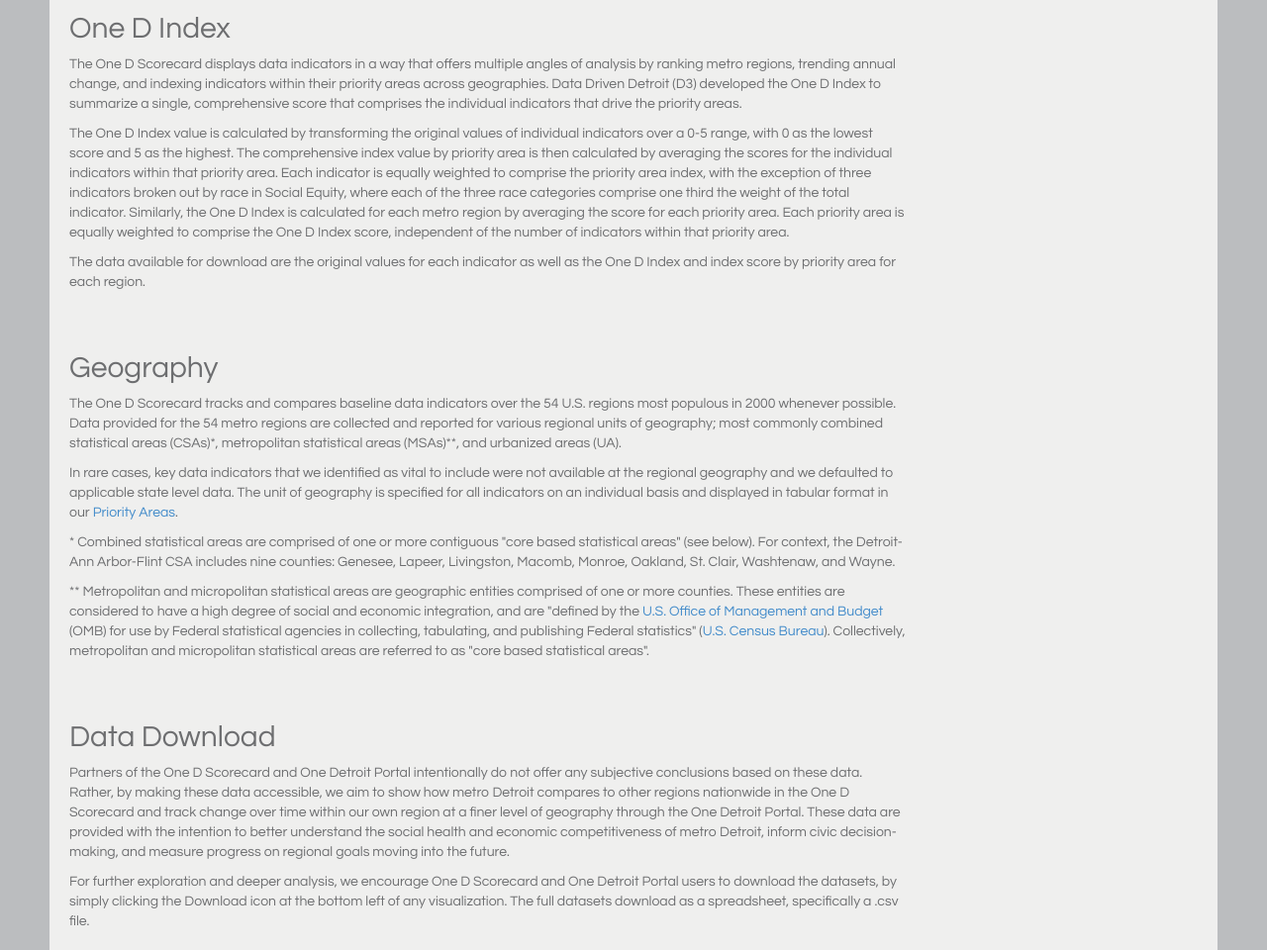
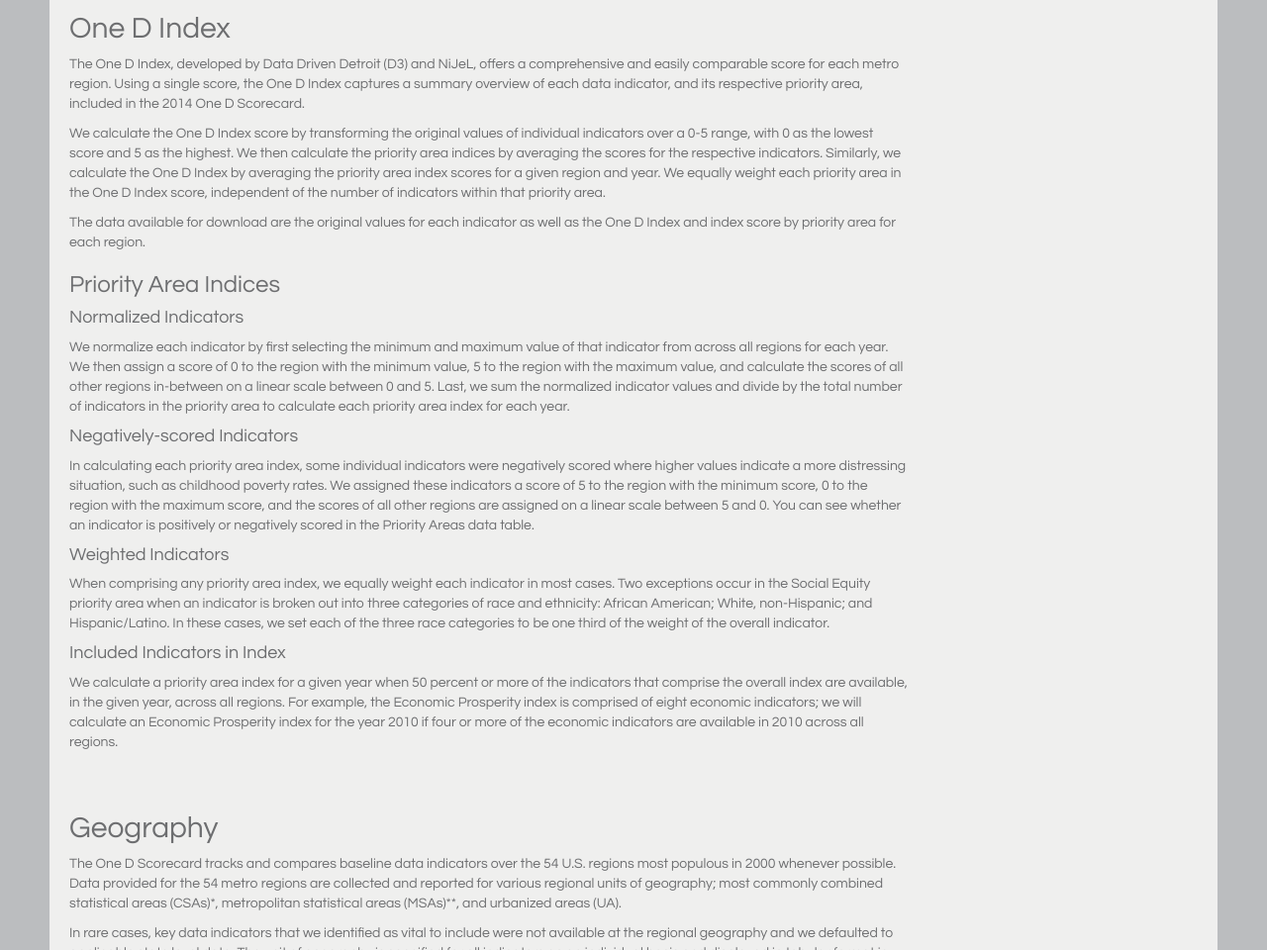
Before and after one commit to NiJeLorg/OneD-Scorecard, a plain HTML site: page methodology.html in a window 1280 px wide. Shown: the part 2800-3760 px from the top of the page at 99% size. Drawn offline with Linux system fonts and the light colour scheme.

Commit message:
update index methods

```diff
--- a/methodology.html
+++ b/methodology.html
@@ -358,12 +358,26 @@
 									</div>
 									<div class="bs-docs-section">
 										<h2 id="odindex">One D Index</h2>
-										<p>The One D Scorecard displays data indicators in a way that offers multiple angles of analysis by ranking metro regions, trending annual change, and indexing indicators within their priority areas across geographies.  Data Driven Detroit (D3) developed the One D Index to summarize a single, comprehensive score that comprises the individual indicators that drive the priority areas.
+										<p>The One D Index, developed by Data Driven Detroit (D3) and NiJeL, offers a comprehensive and easily comparable score for each metro region.  Using a single score, the One D Index captures a summary overview of each data indicator, and its respective priority area, included in the 2014 One D Scorecard.
 		</p>
-										<p>The One D Index value is calculated by transforming the original values of individual indicators over a 0-5 range, with 0 as the lowest score and 5 as the highest.  The comprehensive index value by priority area is then calculated by averaging the scores for the individual indicators within that priority area.  Each indicator is equally weighted to comprise the priority area index, with the exception of three indicators broken out by race in Social Equity, where each of the three race categories comprise one third the weight of the total indicator.  Similarly, the One D Index is calculated for each metro region by averaging the score for each priority area.  Each priority area is equally weighted to comprise the One D Index score, independent of the number of indicators within that priority area.
+										<p>We calculate the One D Index score by transforming the original values of individual indicators over a 0-5 range, with 0 as the lowest score and 5 as the highest.  We then calculate the priority area indices by averaging the scores for the respective indicators.  Similarly, we calculate the One D Index by averaging the priority area index scores for a given region and year.  We equally weight each priority area in the One D Index score, independent of the number of indicators within that priority area.
 		</p>
 										<p>The data available for download are the original values for each indicator as well as the One D Index and index score by priority area for each region.
 		</p>
+										<h3 id="paindex">Priority Area Indices</h3>
+										<h4 id="norm">Normalized Indicators</h4>
+										<p>We normalize each indicator by first selecting the minimum and maximum value of that indicator from across all regions for each year.  We then assign a score of 0 to the region with the minimum value, 5 to the region with the maximum value, and calculate the scores of all other regions in-between on a linear scale between 0 and 5.  Last, we sum the normalized indicator values and divide by the total number of indicators in the priority area to calculate each priority area index for each year.
+		</p>
+										<h4 id="neg">Negatively-scored Indicators</h4>
+										<p>In calculating each priority area index, some individual indicators were negatively scored where higher values indicate a more distressing situation, such as childhood poverty rates.  We assigned these indicators a score of 5 to the region with the minimum score, 0 to the region with the maximum score, and the scores of all other regions are assigned on a linear scale between 5 and 0.  You can see whether an indicator is positively or negatively scored in the Priority Areas data table.
+		</p>
+										<h4 id="wght">Weighted Indicators</h4>
+										<p>When comprising any priority area index, we equally weight each indicator in most cases.  Two exceptions occur in the Social Equity priority area when an indicator is broken out into three categories of race and ethnicity: African American; White, non-Hispanic; and Hispanic/Latino.   In these cases, we set each of the three race categories to be one third of the weight of the overall indicator.
+		</p>
+										<h4 id="incl">Included Indicators in Index</h4>
+										<p>We calculate a priority area index for a given year when 50 percent or more of the indicators that comprise the overall index are available, in the given year, across all regions. For example, the Economic Prosperity index is comprised of eight economic indicators; we will calculate an Economic Prosperity index for the year 2010 if four or more of the economic indicators are available in 2010 across all regions.
+		</p>
+
 									</div>
 									<div class="bs-docs-section">
 										<h2 id="geography">Geography</h2>
```
